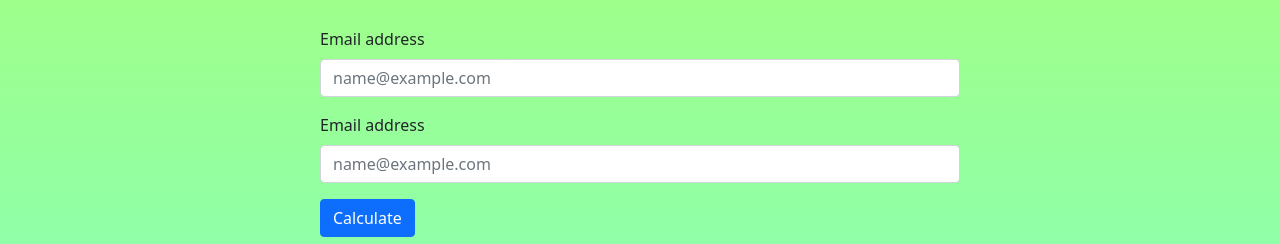
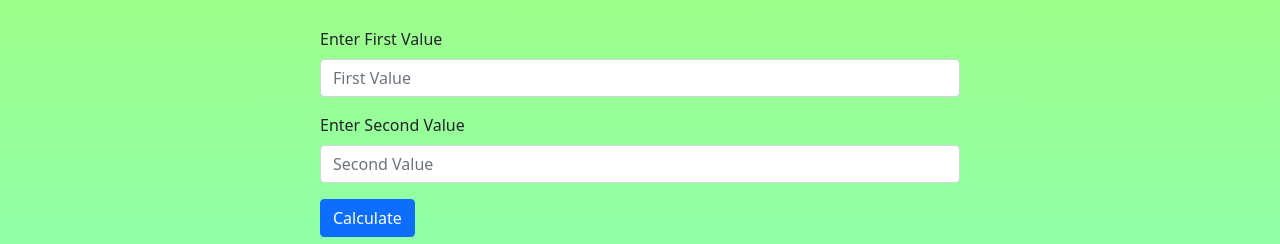
Before and after one commit to SainathPatil001/civil-project, a plain HTML site: page index.html in a window 1280 px wide. Shown: the part 161-405 px from the top of the page. Drawn offline with nearby package versions, Linux system fonts and the light colour scheme.

Commit message:
Input title and PlaceHolder Changed

```diff
--- a/index.html
+++ b/index.html
@@ -111,12 +111,12 @@ overflow-x:hidden ;
 
           <div class="form">
           <div class="mb-3">
-              <label for="exampleFormControlInput1" class="form-label">Email address</label>
-              <input type="number" class=" form-control first-value" id="exampleFormControlInput1" placeholder="name@example.com">
+              <label for="exampleFormControlInput1" class="form-label">Enter First Value</label>
+              <input type="number" class=" form-control first-value" id="exampleFormControlInput1" placeholder="First Value">
             </div>
             <div class="mb-3">
-              <label for="exampleFormControlInput1" class="form-label">Email address</label>
-              <input type="number" class=" form-control second-value" id="exampleFormControlInput1" placeholder="name@example.com">
+              <label for="exampleFormControlInput1" class="form-label">Enter Second Value</label>
+              <input type="number" class=" form-control second-value" id="exampleFormControlInput1" placeholder="Second Value">
             </div>
             <button type="button" class="btn btn-primary output-button">Calculate</button>
             <div class="output">
```
